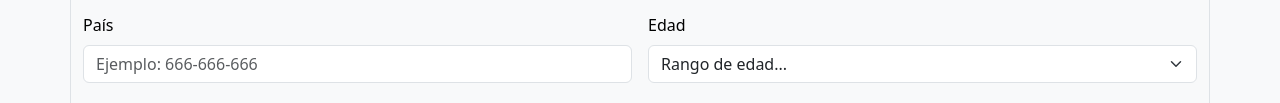
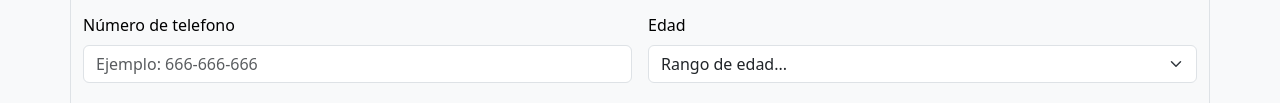
Before and after one commit to juanmagape/musicfestivalLanding, a plain HTML site: page form.html in a window 1280 px wide. Shown: the part 579-682 px from the top of the page. Drawn offline with nearby package versions, Linux system fonts and the light colour scheme.

Commit message:
Change some errors

```diff
--- a/form.html
+++ b/form.html
@@ -104,7 +104,7 @@
                       </div>
 
                       <div class="col-6">
-                        <label for="address" class="form-label">País</label>
+                        <label for="address" class="form-label">Número de telefono</label>
                         <input type="text" class="form-control" id="address" placeholder="Ejemplo: 666-666-666" required="">
                         <div class="invalid-feedback">
                           Porfavor, añade tu número de telefono.
```
